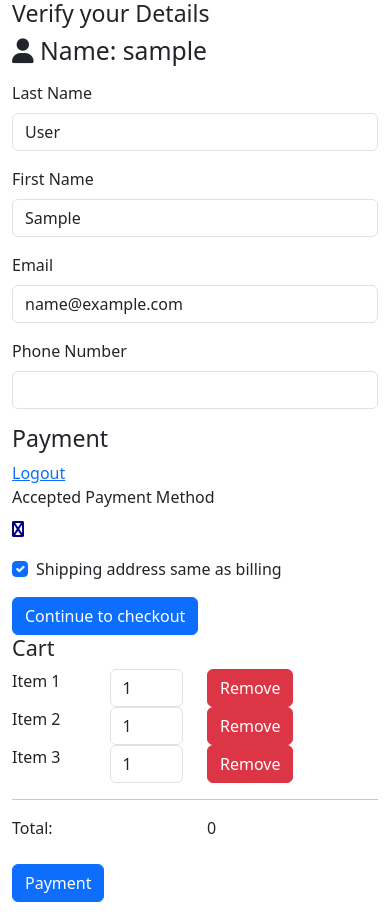
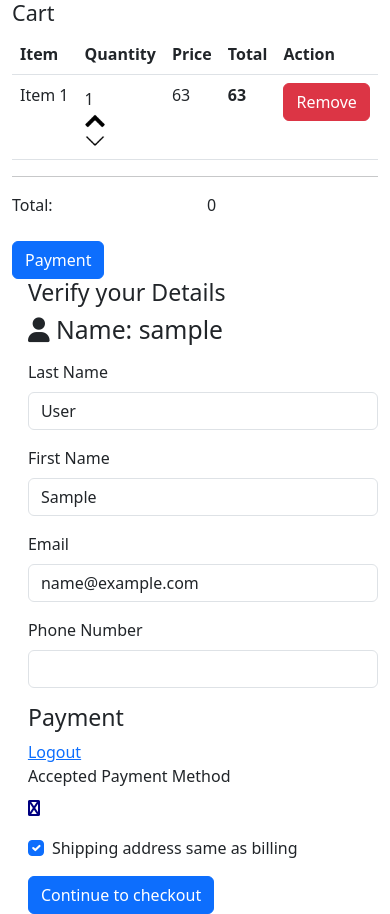
Before and after one commit to Antoney20/checkout-page, a Django app: page /app/checkout in a window 390 px wide. Run offline with Django 4.2, Linux system fonts and the light colour scheme; the visitor is signed in with stand-in values (Sample User, id 1); some libraries are stand-ins or nearby versions.

Commit message:
styling add to cart functionality

```diff
--- a/ecommerce/settings.py
+++ b/ecommerce/settings.py
@@ -9,7 +9,7 @@
 For the full list of settings and their values, see
 https://docs.djangoproject.com/en/4.1/ref/settings/
 """
-
+import os
 from pathlib import Path
 
 # Build paths inside the project like this: BASE_DIR / 'subdir'.
@@ -123,6 +123,9 @@
 # https://docs.djangoproject.com/en/4.1/howto/static-files/
 
 STATIC_URL = 'static/'
+STATICFILES_DIRS = [
+    os.path.join(BASE_DIR, 'mpesa_appp/static'),
+]
 
 # Default primary key field type
 # https://docs.djangoproject.com/en/4.1/ref/settings/#default-auto-field
--- a/mpesa_appp/templates/mpesa_appp/Checkout.html
+++ b/mpesa_appp/templates/mpesa_appp/Checkout.html
@@ -12,11 +12,77 @@
         <!-- Font Awesome CSS -->
         <link rel="stylesheet" href="https://cdnjs.cloudflare.com/ajax/libs/font-awesome/6.0.0/css/all.min.css">
         <link rel="stylesheet" href="">
+        <style>
+          .arrow-container {
+            display: flex;
+            flex-direction: column;
+            align-items: center;
+          }
+
+          .arrow {
+            width: 20px;
+            height: 20px;
+          }
+          .item-totals {
+            font-weight: bold;
+          }
+        </style>
     </head>
     <body>
+      <div class="container">
+        <h4>Cart</h4>
+        <table class="table">
+          <thead>
+            <tr>
+              <th>Item</th>
+              <th>Quantity</th>
+              <th>Price</th>
+              <th>Total</th>
+              <th>Action</th>
+            </tr>
+          </thead>
+          <tbody id="item-container">
+            <tr class="item-row mb-2">
+              <td>Item 1</td>
+              <td>
+                {% load static %}
+                <div class="row">
+                  <div class="col-sm-6 mt-1">
+                    <span type="number" name="quantity" value="1" id="quantity">1</span>
+                  </div>
+                  <div class="col-sm-6 d-flex align-items-center">
+                    <div class="arrow-container">
+                      <img src="{% static 'assets/img/arrow-up.png' %}" alt="increase" name="increase" id="increase" class="arrow">
+                      <img src="{% static 'assets/img/arrow-down.png' %}" alt="decrease" name="decrease" id="decrease" class="arrow">
+                    </div>
+                  </div>
+                </div>
+              </td>
+              <td>
+                <span class="col-sm-6 mt-2" name="price" id="price">63</span>
+              </td>
+              <td>
+                <span class="item-totals" id="item_totals">63</span>
+              </td>
+              <td>
+                <button class="btn btn-danger remove" id="remove">Remove</button>
+              </td>
+            </tr>
+          </tbody>
+
+        </table>
+        <hr>
+        <div class="row">
+          <div class="col-6">Total:</div>
+          <div class="col-6" id="total">0</div>
+        </div>
+        <br>
+        <button class="btn btn-primary" id="payment">Payment</button>
+      </div>
+
         <form>
-            <div class="row">
-                <div class="col-md-8">
+            <div class="row" style="margin-left:1%;" >
+                <div class="col-sm-6">
                   <div class="container">
                     <form action="">
 
@@ -74,92 +140,9 @@
                   </div>
                 </div>
 
-                <!-- Shopping Cart Summary -->
-                <div class="col-md-4">
-                  <div class="container">
-                    <h4>Cart</h4>
-                            <div id="item-container">
-                              <div class="item-row">
-                                <div class="row">
-                                  <div class="col-3">Item 1</div>
-                                  <div class="col-3">
-                                    <input type="number" class="form-control quantity" value="1" min="0">
-                                  </div>
-                                  <div class="col-3">
-                                    <button class="btn btn-danger remove">Remove</button>
-                                  </div>
-                                </div>
-                              </div>
-                              <div class="item-row">
-                                <div class="row">
-                                  <div class="col-3">Item 2</div>
-                                  <div class="col-3">
-                                    <input type="number" class="form-control quantity" value="1" min="0">
-                                  </div>
-                                  <div class="col-3">
-                                    <button class="btn btn-danger remove">Remove</button>
-                                  </div>
-                                </div>
-                              </div>
-                              <div class="item-row">
-                                <div class="row">
-                                  <div class="col-3">Item 3</div>
-                                  <div class="col-3">
-                                    <input type="number" class="form-control quantity" value="1" min="0">
-                                  </div>
-                                  <div class="col-3">
-                                    <button class="btn btn-danger remove">Remove</button>
-                                  </div>
-                                </div>
-                              </div>
-                            </div>
-                            <hr>
-                            <div class="row">
-                              <div class="col-6">Total:</div>
-                              <div class="col-6" id="total">0</div>
-                            </div>
-                            <br>
-                            <button class="btn btn-primary" id="payment">Payment</button>
-                          </div>
-                  </div>
-              </div>
-
         </form>
 
         <script src="https://cdnjs.cloudflare.com/ajax/libs/bootstrap/5.3.0/js/bootstrap.bundle.min.js"></script>
 
-        <script>
-            // Function to update the total
-            function updateTotal() {
-              let total = 0;
-              $('.item-row').each(function() {
-                const quantity = parseInt($(this).find('.quantity').val());
-                const price = 10; // Replace with actual price per item
-                total += quantity * price;
-              });
-              $('#total').text(total.toFixed(2));
-            }
-
-            // Function to handle remove button click
-            $('.remove').click(function() {
-              $(this).closest('.item-row').remove();
-              updateTotal();
-            });
-
-            // Function to handle quantity change
-            $('.quantity').change(function() {
-              const quantity = parseInt($(this).val());
-              if (quantity === 0) {
-                $(this).closest('.item-row').remove();
-              }
-              updateTotal();
-            });
-
-            // Function to handle payment button click
-            $('#payment').click(function() {
-              // Add your payment logic here
-              alert('Payment clicked!');
-            });
-          </script>
     </body>
 </html>
--- a/mpesa_appp/views.py
+++ b/mpesa_appp/views.py
@@ -60,15 +60,15 @@
         email = request.POST.get('email')
         profile_image = request.FILES.get('profile_image')
 
-        user = User.objects.create_user(username=username, password=password)
+        user = Registration.objects.create_user(username=username, password=password)
 
         registration = Registration(
+            username = username,
             first_name=first_name,
             last_name=last_name,
             middle_name=middle_name,
             phone_number=phone_number,
             password=password,
-            dob=dob,
             email=email,
             profile_image=profile_image,
         )
```
Also changed, not shown: mpesa_appp/static/assets/img/arrow-down.png (added), mpesa_appp/static/assets/img/arrow-up.png (added), profile_images/reports_ryfFJxa.png (added).
